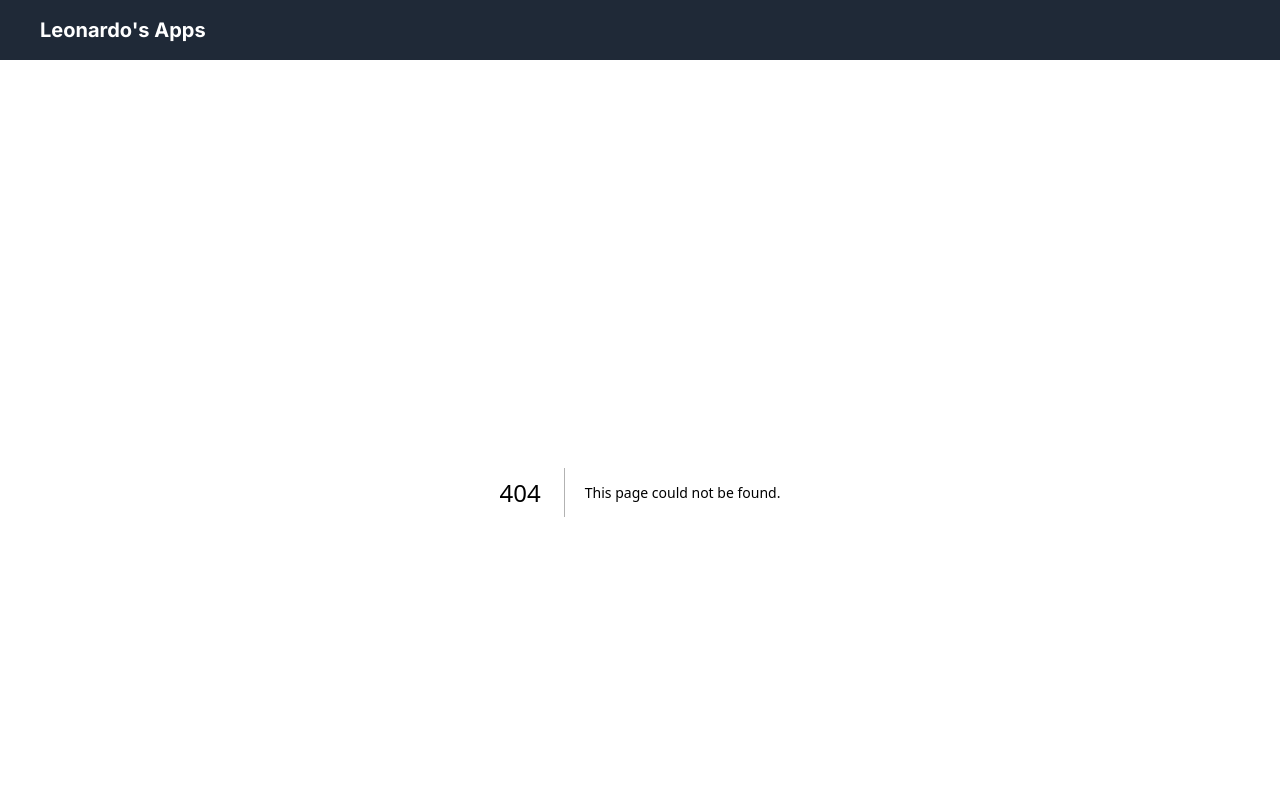
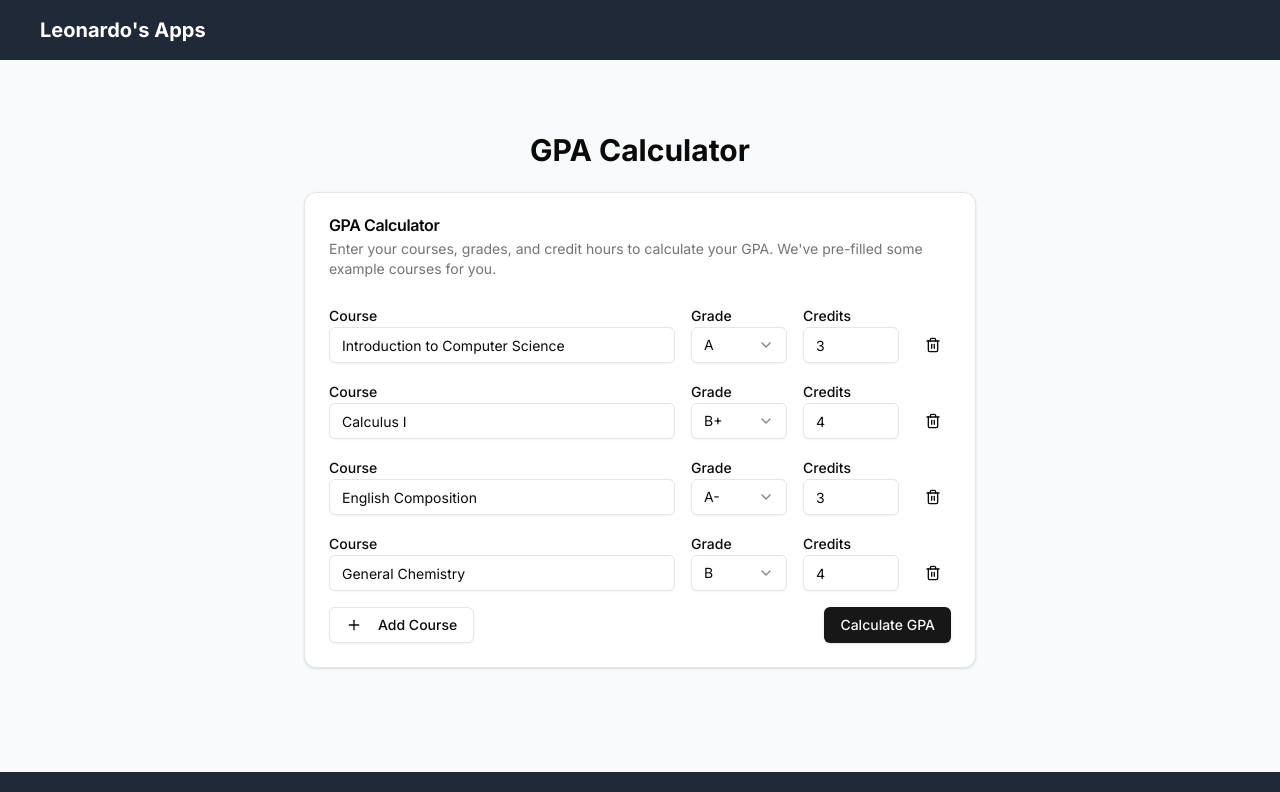
Before and after one commit to Tuanyk/leoapps, a Next.js app: page /tools/gpa-calculator in a window 1280 px wide. Before the commit this address had no page. Shown: the top 792 px of the page. Built offline with nearby package versions, Linux system fonts and the light colour scheme.

Commit message:
1732934123

```diff
--- a/app/page.tsx
+++ b/app/page.tsx
@@ -13,6 +13,7 @@ export default function Home() {
         <ToolCard href="/tools/clock" title="Super clock" description="Clock 5 minutes interval" />
         <ToolCard href="/tools/countdown-clock" title="Countdown clock" description="Countdown clock when boring" />
         <ToolCard href="/tools/compound-interest" title="Compound Interest Calculator" description="Calculate how your investments can grow with compound interest and regular contributions" />
+        <ToolCard href="/tools/gpa-calculator" title="GPA Calculator" description="Calculate GPA" />
       </div>
     </div>
   )
--- /dev/null
+++ b/app/tools/gpa-calculator/gpa-calculator.tsx
@@ -0,0 +1,138 @@
+'use client'
+
+import { useState } from 'react'
+import { Plus, Trash2 } from 'lucide-react'
+import { Button } from "@/components/ui/button"
+import { Input } from "@/components/ui/input"
+import { Label } from "@/components/ui/label"
+import { Select, SelectContent, SelectItem, SelectTrigger, SelectValue } from "@/components/ui/select"
+import { Card, CardContent, CardDescription, CardHeader, CardTitle } from "@/components/ui/card"
+
+type Course = {
+  name: string
+  grade: string
+  credits: number
+}
+
+const gradePoints: { [key: string]: number } = {
+  'A': 4.0, 'A-': 3.7,
+  'B+': 3.3, 'B': 3.0, 'B-': 2.7,
+  'C+': 2.3, 'C': 2.0, 'C-': 1.7,
+  'D+': 1.3, 'D': 1.0, 'D-': 0.7,
+  'F': 0.0
+}
+
+const defaultCourses: Course[] = [
+  { name: 'Introduction to Computer Science', grade: 'A', credits: 3 },
+  { name: 'Calculus I', grade: 'B+', credits: 4 },
+  { name: 'English Composition', grade: 'A-', credits: 3 },
+  { name: 'General Chemistry', grade: 'B', credits: 4 },
+]
+
+export default function GPACalculator() {
+  const [courses, setCourses] = useState<Course[]>(defaultCourses)
+  const [gpa, setGPA] = useState<number | null>(null)
+
+  const addCourse = () => {
+    setCourses([...courses, { name: '', grade: '', credits: 0 }])
+  }
+
+  const removeCourse = (index: number) => {
+    setCourses(courses.filter((_, i) => i !== index))
+  }
+
+  const updateCourse = (index: number, field: keyof Course, value: string | number) => {
+    const updatedCourses = courses.map((course, i) => {
+      if (i === index) {
+        return { ...course, [field]: value }
+      }
+      return course
+    })
+    setCourses(updatedCourses)
+  }
+
+  const calculateGPA = () => {
+    let totalPoints = 0
+    let totalCredits = 0
+
+    courses.forEach(course => {
+      if (course.grade && course.credits) {
+        totalPoints += gradePoints[course.grade] * course.credits
+        totalCredits += course.credits
+      }
+    })
+
+    if (totalCredits > 0) {
+      setGPA(Number((totalPoints / totalCredits).toFixed(2)))
+    } else {
+      setGPA(null)
+    }
+  }
+
+  return (
+    <Card className="w-full max-w-2xl mx-auto">
+      <CardHeader>
+        <CardTitle>GPA Calculator</CardTitle>
+        <CardDescription>Enter your courses, grades, and credit hours to calculate your GPA. We've pre-filled some example courses for you.</CardDescription>
+      </CardHeader>
+      <CardContent>
+        {courses.map((course, index) => (
+          <div key={index} className="flex items-end space-x-4 mb-4">
+            <div className="flex-1">
+              <Label htmlFor={`course-${index}`}>Course</Label>
+              <Input
+                id={`course-${index}`}
+                value={course.name}
+                onChange={(e) => updateCourse(index, 'name', e.target.value)}
+                placeholder="Course name"
+              />
+            </div>
+            <div className="w-24">
+              <Label htmlFor={`grade-${index}`}>Grade</Label>
+              <Select
+                value={course.grade}
+                onValueChange={(value) => updateCourse(index, 'grade', value)}
+              >
+                <SelectTrigger id={`grade-${index}`}>
+                  <SelectValue placeholder="Grade" />
+                </SelectTrigger>
+                <SelectContent>
+                  {Object.keys(gradePoints).map((grade) => (
+                    <SelectItem key={grade} value={grade}>
+                      {grade}
+                    </SelectItem>
+                  ))}
+                </SelectContent>
+              </Select>
+            </div>
+            <div className="w-24">
+              <Label htmlFor={`credits-${index}`}>Credits</Label>
+              <Input
+                id={`credits-${index}`}
+                type="number"
+                value={course.credits || ''}
+                onChange={(e) => updateCourse(index, 'credits', Number(e.target.value))}
+                placeholder="Credits"
+              />
+            </div>
+            <Button variant="ghost" size="icon" onClick={() => removeCourse(index)}>
+              <Trash2 className="h-4 w-4" />
+            </Button>
+          </div>
+        ))}
+        <div className="flex justify-between items-center mt-4">
+          <Button onClick={addCourse} variant="outline">
+            <Plus className="h-4 w-4 mr-2" /> Add Course
+          </Button>
+          <Button onClick={calculateGPA}>Calculate GPA</Button>
+        </div>
+        {gpa !== null && (
+          <div className="mt-6 text-center">
+            <h3 className="text-lg font-semibold">Your GPA</h3>
+            <p className="text-3xl font-bold">{gpa}</p>
+          </div>
+        )}
+      </CardContent>
+    </Card>
+  )
+}
--- /dev/null
+++ b/app/tools/gpa-calculator/page.tsx
@@ -0,0 +1,10 @@
+import GPACalculator from './gpa-calculator'
+
+export default function GPACalculatorPage() {
+  return (
+    <div className="container mx-auto py-10">
+      <h1 className="text-3xl font-bold mb-6 text-center">GPA Calculator</h1>
+      <GPACalculator />
+    </div>
+  )
+}
--- /dev/null
+++ b/components/ui/button.tsx
@@ -0,0 +1,57 @@
+import * as React from "react"
+import { Slot } from "@radix-ui/react-slot"
+import { cva, type VariantProps } from "class-variance-authority"
+
+import { cn } from "@/lib/utils"
+
+const buttonVariants = cva(
+  "inline-flex items-center justify-center gap-2 whitespace-nowrap rounded-md text-sm font-medium transition-colors focus-visible:outline-none focus-visible:ring-1 focus-visible:ring-ring disabled:pointer-events-none disabled:opacity-50 [&_svg]:pointer-events-none [&_svg]:size-4 [&_svg]:shrink-0",
+  {
+    variants: {
+      variant: {
+        default:
+          "bg-primary text-primary-foreground shadow hover:bg-primary/90",
+        destructive:
+          "bg-destructive text-destructive-foreground shadow-sm hover:bg-destructive/90",
+        outline:
+          "border border-input bg-background shadow-sm hover:bg-accent hover:text-accent-foreground",
+        secondary:
+          "bg-secondary text-secondary-foreground shadow-sm hover:bg-secondary/80",
+        ghost: "hover:bg-accent hover:text-accent-foreground",
+        link: "text-primary underline-offset-4 hover:underline",
+      },
+      size: {
+        default: "h-9 px-4 py-2",
+        sm: "h-8 rounded-md px-3 text-xs",
+        lg: "h-10 rounded-md px-8",
+        icon: "h-9 w-9",
+      },
+    },
+    defaultVariants: {
+      variant: "default",
+      size: "default",
+    },
+  }
+)
+
+export interface ButtonProps
+  extends React.ButtonHTMLAttributes<HTMLButtonElement>,
+    VariantProps<typeof buttonVariants> {
+  asChild?: boolean
+}
+
+const Button = React.forwardRef<HTMLButtonElement, ButtonProps>(
+  ({ className, variant, size, asChild = false, ...props }, ref) => {
+    const Comp = asChild ? Slot : "button"
+    return (
+      <Comp
+        className={cn(buttonVariants({ variant, size, className }))}
+        ref={ref}
+        {...props}
+      />
+    )
+  }
+)
+Button.displayName = "Button"
+
+export { Button, buttonVariants }
--- a/package.json
+++ b/package.json
@@ -11,6 +11,7 @@
   "dependencies": {
     "@radix-ui/react-label": "^2.1.0",
     "@radix-ui/react-select": "^2.1.2",
+    "@radix-ui/react-slot": "^1.1.0",
     "@radix-ui/react-tabs": "^1.1.1",
     "class-variance-authority": "^0.7.1",
     "clsx": "^2.1.1",
```
Also changed, not shown: 1 other file (tests, documents, lock files or other folders).
